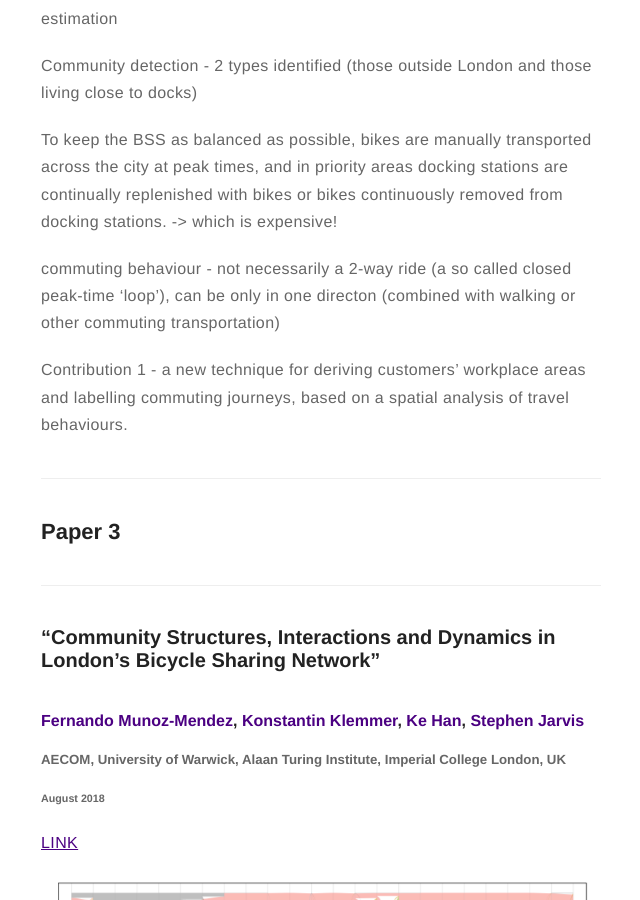
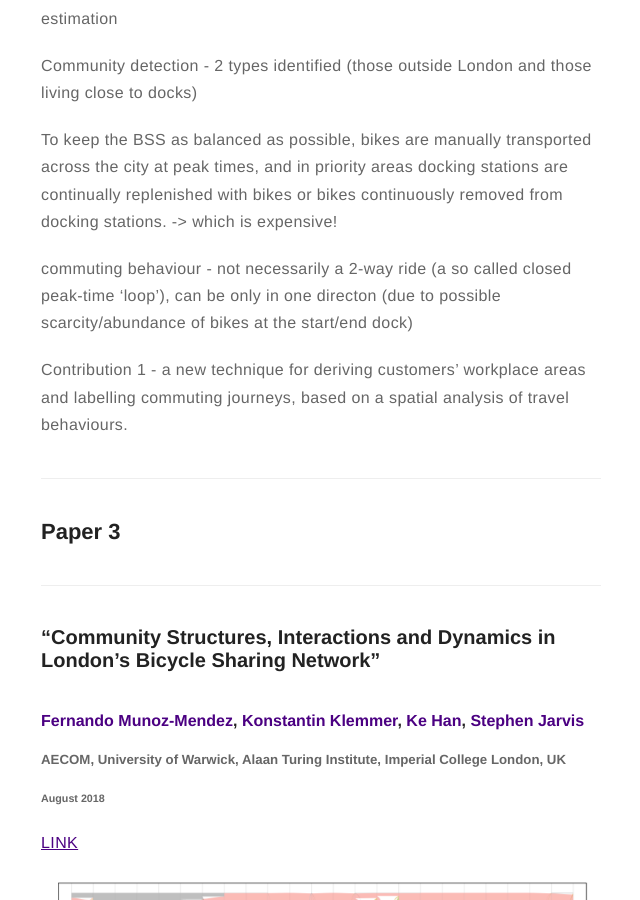
Before and after one commit to dljubenk/dljubenk.github.io, a Jekyll site: the page built from _posts/2019-02-06-literature-study.markdown, in a window 1280 px wide and 900 px high, scrolled down 3980 px. Shown: the whole window, without its empty margins (319-959 px from the left). Built offline with Jekyll 4.4.1, drawn with Linux system fonts in a browser that asks for light colours; emoji names are drawn with the system emoji font; comment, search, counter and statistics services are not loaded.

Commit message:
Update 2019-02-06-literature-study.markdown

```diff
--- a/_posts/2019-02-06-literature-study.markdown
+++ b/_posts/2019-02-06-literature-study.markdown
@@ -103,7 +103,7 @@ Community detection - 2 types identified (those outside London and those living
 
 To keep the BSS as balanced as possible, bikes are manually transported across the city at peak times, and in priority areas docking stations are continually replenished with bikes or bikes continuously removed from docking stations. -> which is expensive!
 
-commuting behaviour - not necessarily a 2-way ride (a so called closed peak-time ‘loop’), can be only in one directon (combined with walking or other commuting transportation)
+commuting behaviour - not necessarily a 2-way ride (a so called closed peak-time ‘loop’), can be only in one directon (due to possible scarcity/abundance of bikes at the start/end dock)
 
 Contribution 1 - a new technique for deriving customers’ workplace areas and labelling commuting journeys, based on a spatial analysis of travel behaviours.
 
```
